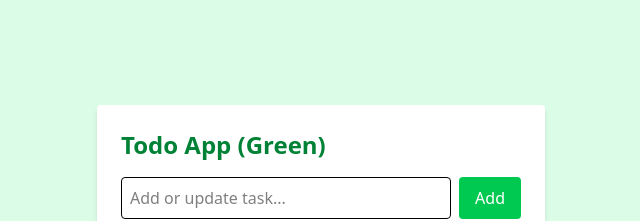
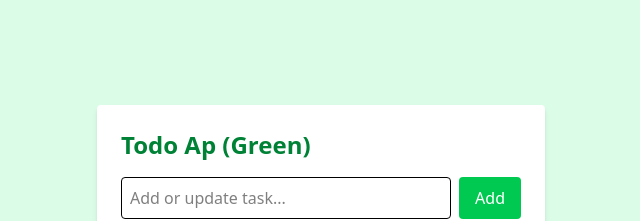
Before and after one commit to KetuCoder/React-Project-BlueGreen, a React (Vite) app: page / in a window 1280 px wide. Shown: the part 218-439 px from the top of the page, without its empty margins (319-959 px from the left). Built offline with nearby package versions, Linux system fonts and the light colour scheme.

Commit message:
Update App.jsx

```diff
--- a/src/App.jsx
+++ b/src/App.jsx
@@ -31,7 +31,7 @@ function App() {
   return (
     <div className="min-h-screen bg-green-100 flex items-center justify-center">
       <div className="bg-white p-6 rounded shadow-md w-full max-w-md">
-        <h1 className="text-2xl font-bold mb-4 text-green-700">Todo App (Green)</h1>
+        <h1 className="text-2xl font-bold mb-4 text-green-700">Todo Ap (Green)</h1>
         <div className="flex gap-2 mb-4">
           <input
             type="text"
```
